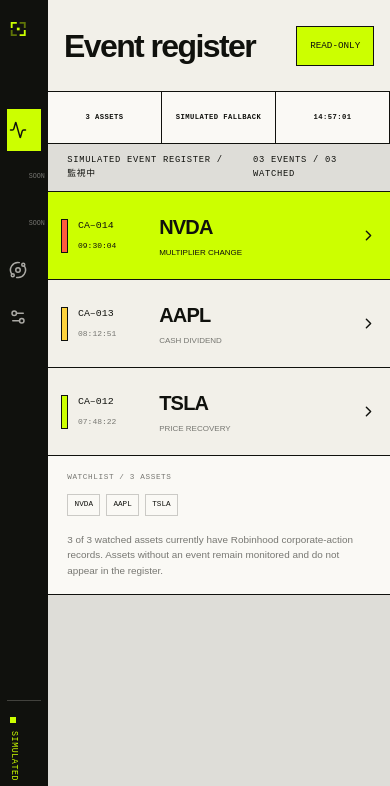
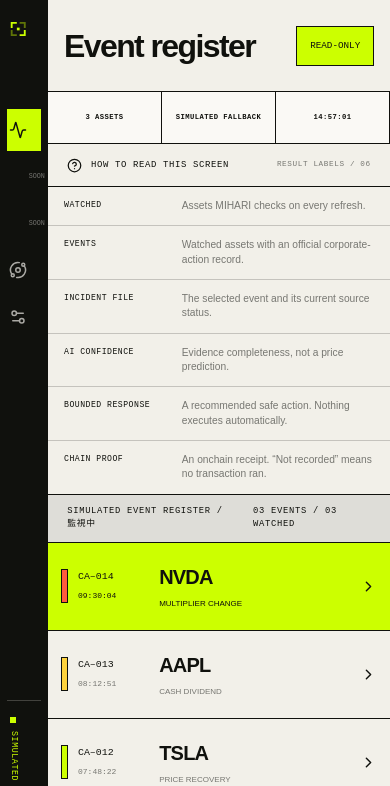
Before and after one commit to jiyu1337/mihari, a Next.js app: page /app in a window 390 px wide. Shown: the top 786 px of the page. Built offline with nearby package versions, Linux system fonts and the light colour scheme; no server answers.

Commit message:
Add full watchlist controls and results guide

```diff
--- a/app/globals.css
+++ b/app/globals.css
@@ -942,11 +942,44 @@
 }
 .asset-catalog-toolbar label { flex: 1; display: flex; align-items: center; gap: 0.7rem; padding: 0 1rem; }
 .asset-catalog-toolbar input { width: 100%; border: 0; outline: 0; background: transparent; font: inherit; }
-.asset-catalog-toolbar > span { padding: 0 1rem; font-size: 0.53rem; letter-spacing: 0.07em; white-space: nowrap; }
+.asset-catalog-meta { align-self: stretch; display: flex; align-items: center; white-space: nowrap; }
+.asset-catalog-meta > span { padding: 0 1rem; font-size: 0.53rem; letter-spacing: 0.07em; }
+.asset-catalog-meta button {
+  min-width: 82px;
+  padding: 0 0.8rem;
+  border: 0;
+  border-left: 1px solid var(--ink);
+  background: transparent;
+  font: 0.53rem/1 var(--font-mono), monospace;
+  letter-spacing: 0.06em;
+  cursor: pointer;
+}
+.asset-catalog-meta button:first-of-type { background: var(--neon); }
+.asset-catalog-meta button:disabled { color: var(--heather-3); background: var(--heather-1); cursor: default; }
 .live-asset-selector { max-height: min(48vh, 520px); grid-template-columns: repeat(4, 1fr); overflow-y: auto; }
-.live-asset-selector button { min-height: 112px; padding: 1rem; }
-.live-asset-selector strong { font-size: 1.15rem; }
-.live-asset-selector span:not(.asset-check) { max-width: 150px; overflow: hidden; text-overflow: ellipsis; white-space: nowrap; font-size: 0.68rem; }
+.live-asset-selector button {
+  position: relative;
+  min-width: 0;
+  min-height: 112px;
+  display: flex;
+  flex-direction: column;
+  align-items: flex-start;
+  justify-content: flex-end;
+  gap: 0.35rem;
+  padding: 2rem 1rem 0.9rem;
+}
+.live-asset-selector .asset-check { position: absolute; top: 0.7rem; right: 0.85rem; }
+.live-asset-selector strong { align-self: auto; font-size: 1.15rem; }
+.live-asset-selector span:not(.asset-check) {
+  align-self: auto;
+  justify-self: auto;
+  width: 100%;
+  overflow: hidden;
+  text-overflow: ellipsis;
+  white-space: nowrap;
+  font-size: 0.68rem;
+}
+.live-asset-selector small { grid-column: auto; margin-top: 0.05rem; }
 
 .setup-controls {
   display: grid;
@@ -1170,6 +1203,43 @@
 .spin { animation: spin 750ms linear infinite; }
 @keyframes spin { to { transform: rotate(360deg); } }
 
+.screen-guide {
+  border-bottom: 1px solid var(--ink);
+  background: var(--paper);
+}
+.screen-guide summary {
+  min-height: 42px;
+  display: flex;
+  align-items: center;
+  justify-content: space-between;
+  gap: 1rem;
+  padding: 0 1.2rem;
+  list-style: none;
+  cursor: pointer;
+}
+.screen-guide summary::-webkit-details-marker { display: none; }
+.screen-guide summary > span { display: flex; align-items: center; gap: 0.55rem; font: 0.56rem/1 var(--font-mono), monospace; letter-spacing: 0.07em; }
+.screen-guide summary small { color: var(--heather-3); font-size: 0.48rem; letter-spacing: 0.08em; }
+.screen-guide-grid {
+  display: grid;
+  grid-template-columns: repeat(3, minmax(0, 1fr));
+  border-top: 1px solid var(--ink);
+}
+.screen-guide-grid p {
+  min-width: 0;
+  display: grid;
+  grid-template-columns: minmax(105px, 0.7fr) 1.3fr;
+  gap: 0.8rem;
+  margin: 0;
+  padding: 0.75rem 1rem;
+  border-right: 1px solid var(--ink);
+  border-bottom: 1px solid var(--rule);
+}
+.screen-guide-grid p:nth-child(3n) { border-right: 0; }
+.screen-guide-grid p:nth-last-child(-n + 3) { border-bottom: 0; }
+.screen-guide-grid strong { font: 0.51rem/1.35 var(--font-mono), monospace; letter-spacing: 0.06em; }
+.screen-guide-grid span { color: var(--heather-3); font-size: 0.64rem; line-height: 1.4; }
+
 .console-workspace {
   min-height: calc(100vh - 178px);
   display: grid;
@@ -1420,6 +1490,11 @@
 }
 
 @media (max-width: 840px) {
+  .screen-guide-grid { grid-template-columns: 1fr 1fr; }
+  .screen-guide-grid p:nth-child(3n) { border-right: 1px solid var(--ink); }
+  .screen-guide-grid p:nth-child(2n) { border-right: 0; }
+  .screen-guide-grid p:nth-last-child(-n + 3) { border-bottom: 1px solid var(--rule); }
+  .screen-guide-grid p:nth-last-child(-n + 2) { border-bottom: 0; }
   .console-workspace { grid-template-columns: 1fr; }
   .event-register { border-right: 0; border-bottom: 1px solid var(--ink); }
   .source-register { display: none; }
@@ -1437,6 +1512,12 @@
   .console-strip { grid-template-columns: repeat(3, 1fr); min-height: 52px; }
   .console-strip p { justify-content: center; padding: 0.35rem; text-align: center; font-size: 0.45rem; }
   .console-strip button { display: none; }
+  .screen-guide-grid { grid-template-columns: 1fr; }
+  .screen-guide-grid p,
+  .screen-guide-grid p:nth-child(2n),
+  .screen-guide-grid p:nth-child(3n),
+  .screen-guide-grid p:nth-last-child(-n + 2) { border-right: 0; border-bottom: 1px solid var(--rule); }
+  .screen-guide-grid p:last-child { border-bottom: 0; }
   .event-list button { grid-template-columns: 6px 70px 1fr auto; min-height: 88px; gap: 0.7rem; padding: 0 0.8rem; }
   .event-impact { display: none; }
   .incident-file { grid-template-columns: 42px 1fr; }
@@ -1523,7 +1604,8 @@
 
 @media (max-width: 600px) {
   .asset-catalog-toolbar { align-items: stretch; flex-direction: column; padding: 0.8rem 0; }
-  .asset-catalog-toolbar > span { padding-left: 1rem; }
+  .asset-catalog-meta { min-height: 42px; border-top: 1px solid var(--ink); }
+  .asset-catalog-meta > span { margin-right: auto; }
   .live-asset-selector { grid-template-columns: 1fr; }
   .docs-content { padding-top: 3rem; }
   .docs-flow,
--- a/components/guardian-console.tsx
+++ b/components/guardian-console.tsx
@@ -6,6 +6,7 @@
   Activity,
   Bell,
   ChevronRight,
+  CircleHelp,
   CircleGauge,
   FileCheck2,
   Orbit,
@@ -223,6 +224,21 @@
           </button>
         </section>
 
+        <details className="screen-guide" open>
+          <summary>
+            <span><CircleHelp size={15} /> HOW TO READ THIS SCREEN</span>
+            <small className="mono">RESULT LABELS / 06</small>
+          </summary>
+          <div className="screen-guide-grid">
+            <p><strong>WATCHED</strong><span>Assets MIHARI checks on every refresh.</span></p>
+            <p><strong>EVENTS</strong><span>Watched assets with an official corporate-action record.</span></p>
+            <p><strong>INCIDENT FILE</strong><span>The selected event and its current source status.</span></p>
+            <p><strong>AI CONFIDENCE</strong><span>Evidence completeness, not a price prediction.</span></p>
+            <p><strong>BOUNDED RESPONSE</strong><span>A recommended safe action. Nothing executes automatically.</span></p>
+            <p><strong>CHAIN PROOF</strong><span>An onchain receipt. “Not recorded” means no transaction ran.</span></p>
+          </div>
+        </details>
+
         <div className="console-workspace">
           <section className="event-register" aria-labelledby="register-title">
             <div className="register-head mono">
@@ -255,7 +271,8 @@
               <div>
                 <p className="mono">WATCHLIST / {symbols.length} ASSETS</p>
                 <div className="scope-symbols">
-                  {symbols.map((symbol) => <span className="mono" key={symbol}>{symbol}</span>)}
+                  {symbols.slice(0, 12).map((symbol) => <span className="mono" key={symbol}>{symbol}</span>)}
+                  {symbols.length > 12 && <span className="mono">+{symbols.length - 12} MORE</span>}
                 </div>
               </div>
               <p>
--- a/components/onboarding-console.tsx
+++ b/components/onboarding-console.tsx
@@ -121,6 +121,11 @@
       `${asset.tokenSymbol} ${asset.tokenName}`.toLowerCase().includes(query),
     );
   }, [assetCatalog, assetSearch]);
+  const selectedAssetSet = useMemo(() => new Set(selectedAssets), [selectedAssets]);
+  const allAssetsSelected = useMemo(
+    () => assetCatalog.length > 0 && assetCatalog.every((asset) => selectedAssetSet.has(asset.tokenSymbol)),
+    [assetCatalog, selectedAssetSet],
+  );
 
   async function connectWallet() {
     setWalletError("");
@@ -164,6 +169,14 @@
         ? current.filter((item) => item !== symbol)
         : [...current, symbol],
     );
+  }
+
+  function selectAllAssets() {
+    setSelectedAssets([...new Set(assetCatalog.map((asset) => asset.tokenSymbol))]);
+  }
+
+  function clearSelectedAssets() {
+    setSelectedAssets([]);
   }
 
   function completeSetup() {
@@ -247,13 +260,21 @@
                   placeholder="Search symbol or company"
                 />
               </label>
-              <span className="mono">
-                {catalogMode === "loading" ? "SYNCING CATALOG" : `${assetCatalog.length} ${catalogMode === "live" ? "LIVE" : "FALLBACK"} ASSETS`}
-              </span>
+              <div className="asset-catalog-meta mono">
+                <span>
+                  {catalogMode === "loading" ? "SYNCING CATALOG" : `${assetCatalog.length} ${catalogMode === "live" ? "LIVE" : "FALLBACK"} ASSETS`}
+                </span>
+                <button type="button" onClick={selectAllAssets} disabled={allAssetsSelected || catalogMode === "loading"}>
+                  SELECT ALL
+                </button>
+                <button type="button" onClick={clearSelectedAssets} disabled={selectedAssets.length === 0}>
+                  CLEAR
+                </button>
+              </div>
             </div>
             <div className="asset-selector live-asset-selector">
-              {visibleAssets.slice(0, 120).map((asset) => {
-                const selected = selectedAssets.includes(asset.tokenSymbol);
+              {visibleAssets.map((asset) => {
+                const selected = selectedAssetSet.has(asset.tokenSymbol);
                 return (
                   <button
                     style={{ contentVisibility: "auto", containIntrinsicSize: "112px" }}
--- a/lib/robinhood.ts
+++ b/lib/robinhood.ts
@@ -53,7 +53,7 @@
     .map((symbol) => symbol.trim().replace(/x$/i, "").toUpperCase())
     .filter(Boolean);
 
-  return [...new Set(normalized)].slice(0, 100);
+  return [...new Set(normalized)].slice(0, 250);
 }
 
 function processDateToIso(processDate?: RobinhoodCorporateAction["processDate"]) {
```
